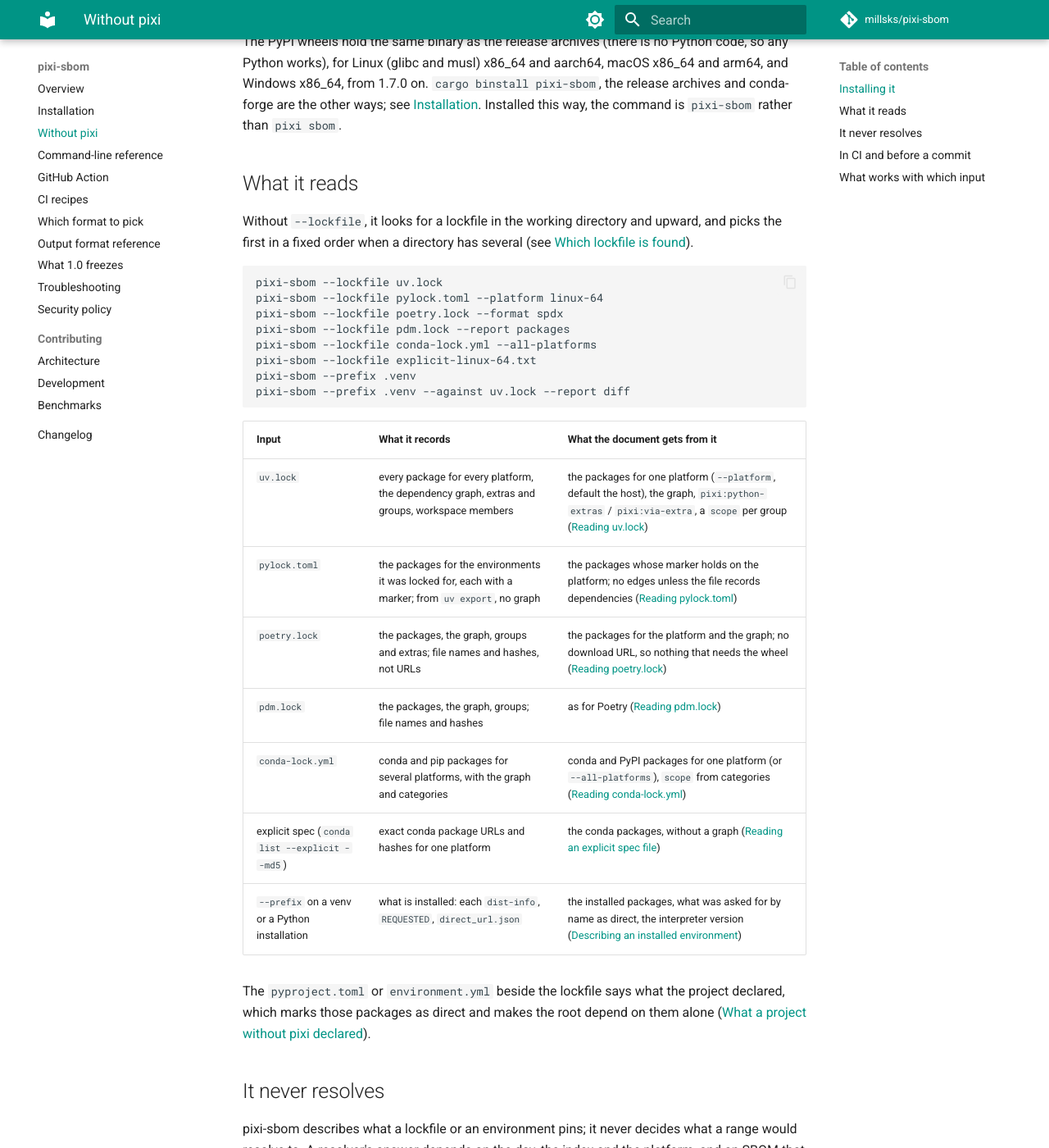
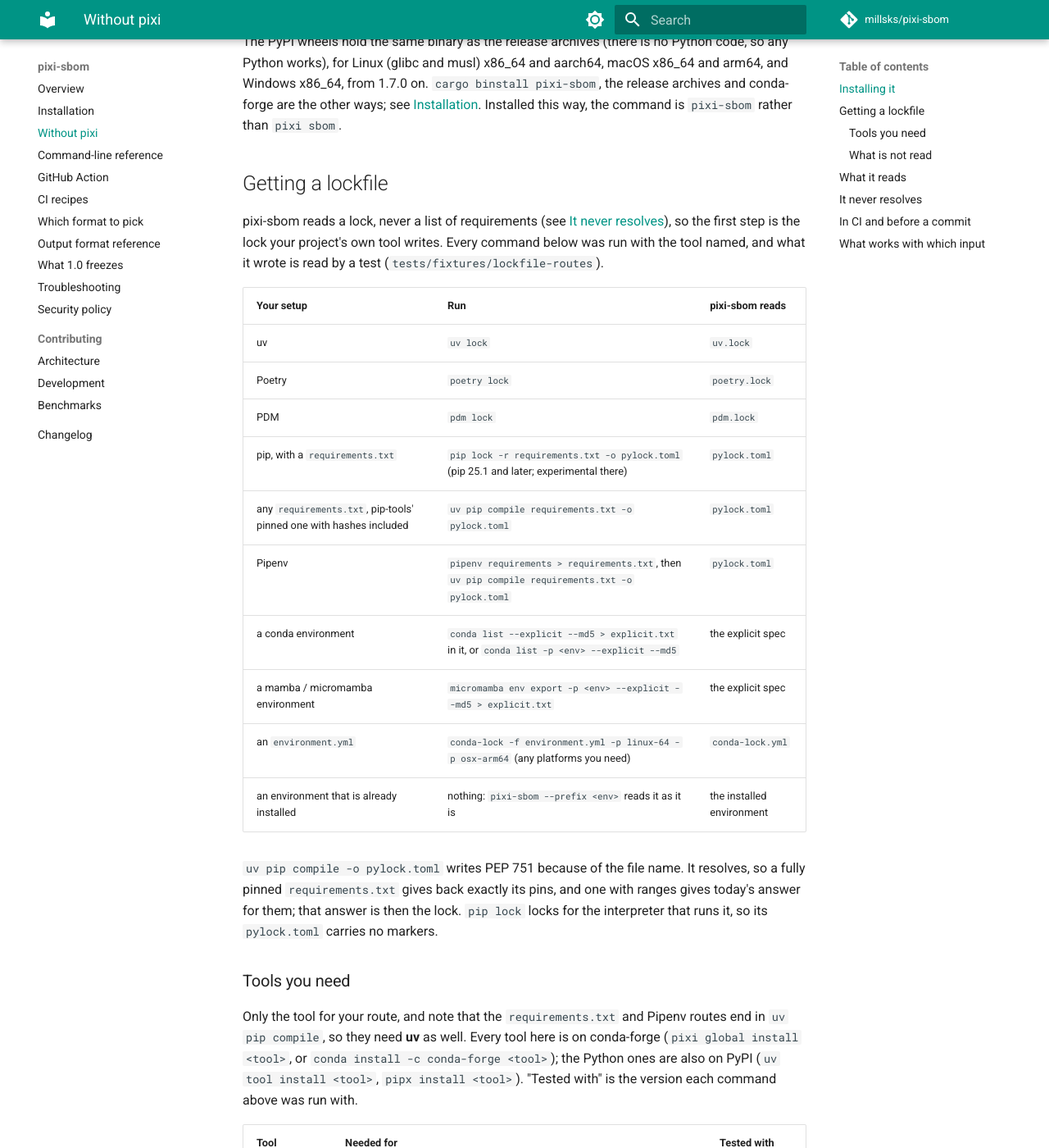
Before and after one commit to aesir-oss/pixi-sbom, an MkDocs documentation site: the page built from docs/without-pixi.md, in a window 1280 px wide and 1400 px high, scrolled down 429 px. Shown: the whole window at 82% size. Built offline with MkDocs 1.6.1 and Material for MkDocs 9.7.7, drawn with Linux system fonts in a browser that asks for light colours; comment, search, counter and statistics services are not loaded; the version menu is left out; some of the changed text lies outside the part shown.

Commit message:
docs: how to get a lockfile pixi-sbom reads, for every common setup (#390)
* docs: how to get a lockfile pixi-sbom reads, for every common setup

docs/without-pixi.md gains "Getting a lockfile": one table keyed by tool
(uv, Poetry, PDM, pip, any requirements.txt including pip-tools', Pipenv,
conda, mamba/micromamba, an environment.yml, an installed environment),
each with the command and the input it produces, and a second table for
what is not read (Pipfile.lock, Rye's requirements.lock, conda env export,
pip freeze) with its way in. The conda-lock reader section gains its
command.

Every command was run with the real tool; their outputs are fixtures in
tests/fixtures/lockfile-routes, and a test reads each one. pipenv and
pip-tools join the dev-only examples environment for that.

Closes #389

Co-Authored-By: Claude Opus 5.5 <noreply@anthropic.com>
Claude-Session: https://claude.ai/code/session_013iwejMi69Z1tNUQyY21SaJ

* docs: the tools each lockfile route needs, and the versions tested

"Getting a lockfile" gains a "Tools you need" table: each tool, what it is
needed for, where to get it (conda-forge for all, PyPI for the Python
ones) and the version the commands were run with. It says outright that
the requirements.txt, pip-tools and Pipenv routes need uv as well.
micromamba's explicit export was also run on 2.9.0, with the same
packages as 1.5.12.

Refs #389

Co-Authored-By: Claude Opus 5.5 <noreply@anthropic.com>
Claude-Session: https://claude.ai/code/session_013iwejMi69Z1tNUQyY21SaJ

---------

Co-authored-by: Claude Opus 5.5 <noreply@anthropic.com>

```diff
--- a/docs/without-pixi.md
+++ b/docs/without-pixi.md
@@ -16,6 +16,59 @@ The PyPI wheels hold the same binary as the release archives (there is no Python
 Linux (glibc and musl) x86_64 and aarch64, macOS x86_64 and arm64, and Windows x86_64, from 1.7.0 on. `cargo
 binstall pixi-sbom`, the release archives and conda-forge are the other ways; see [Installation](installation.md).
 Installed this way, the command is `pixi-sbom` rather than `pixi sbom`.
+
+## Getting a lockfile
+
+pixi-sbom reads a lock, never a list of requirements (see [It never resolves](#it-never-resolves)), so the first step
+is the lock your project's own tool writes. Every command below was run with the tool named, and what it wrote is read
+by a test (`tests/fixtures/lockfile-routes`).
+
+| Your setup | Run | pixi-sbom reads |
+|---|---|---|
+| uv | `uv lock` | `uv.lock` |
+| Poetry | `poetry lock` | `poetry.lock` |
+| PDM | `pdm lock` | `pdm.lock` |
+| pip, with a `requirements.txt` | `pip lock -r requirements.txt -o pylock.toml` (pip 25.1 and later; experimental there) | `pylock.toml` |
+| any `requirements.txt`, pip-tools' pinned one with hashes included | `uv pip compile requirements.txt -o pylock.toml` | `pylock.toml` |
+| Pipenv | `pipenv requirements > requirements.txt`, then `uv pip compile requirements.txt -o pylock.toml` | `pylock.toml` |
+| a conda environment | `conda list --explicit --md5 > explicit.txt` in it, or `conda list -p <env> --explicit --md5` | the explicit spec |
+| a mamba / micromamba environment | `micromamba env export -p <env> --explicit --md5 > explicit.txt` | the explicit spec |
+| an `environment.yml` | `conda-lock -f environment.yml -p linux-64 -p osx-arm64` (any platforms you need) | `conda-lock.yml` |
+| an environment that is already installed | nothing: `pixi-sbom --prefix <env>` reads it as it is | the installed environment |
+
+`uv pip compile -o pylock.toml` writes PEP 751 because of the file name. It resolves, so a fully pinned
+`requirements.txt` gives back exactly its pins, and one with ranges gives today's answer for them; that answer is
+then the lock. `pip lock` locks for the interpreter that runs it, so its `pylock.toml` carries no markers.
+
+### Tools you need
+
+Only the tool for your route, and note that the `requirements.txt` and Pipenv routes end in `uv pip compile`, so they
+need **uv** as well. Every tool here is on conda-forge (`pixi global install <tool>`, or `conda install -c conda-forge
+<tool>`); the Python ones are also on PyPI (`uv tool install <tool>`, `pipx install <tool>`). "Tested with" is the
+version each command above was run with.
+
+| Tool | Needed for | Tested with |
+|---|---|---|
+| [uv](https://docs.astral.sh/uv/) | `uv lock`; `uv pip compile` in the `requirements.txt`, pip-tools and Pipenv routes | 0.12.20 |
+| [Poetry](https://python-poetry.org/) | `poetry lock` | 2.0.1 |
+| [PDM](https://pdm-project.org/) | `pdm lock` | 2.26.9 |
+| [pip](https://pip.pypa.io/) | `pip lock`, which needs pip 25.1 or later (`python -m pip install -U pip`) | 26.2.1 |
+| [pip-tools](https://pip-tools.readthedocs.io/) | `pip-compile`, if that is how your `requirements.txt` is made | 7.6.1 |
+| [Pipenv](https://pipenv.pypa.io/) | `pipenv requirements` | 2026.8.0 |
+| [conda](https://docs.conda.io/) | `conda list --explicit --md5` (from [Miniforge](https://conda-forge.org/download/), or any conda install) | 26.9.1 |
+| [micromamba](https://mamba.readthedocs.io/) | `micromamba env export --explicit --md5` | 1.5.12 and 2.9.0 |
+| [conda-lock](https://conda.github.io/conda-lock/) | `conda-lock -f environment.yml` and `conda-lock render` | 4.0.0 |
+
+### What is not read
+
+Some files a tool writes are not read, and each has its way in:
+
+| Not read | Why | Way in |
+|---|---|---|
+| Pipenv's `Pipfile.lock` | Pipenv's own format | `pipenv requirements`, then the pip route above, or `--prefix` on the virtualenv Pipenv made |
+| Rye's `requirements.lock` | Rye's own format; Rye's maintainers point its users to uv | `uv lock` in the project, or `--prefix` on its `.venv` |
+| `conda env export` | versions without builds or URLs, so not a lock | `conda list --explicit --md5`, or `conda-lock` |
+| `pip freeze` | a list of installed versions, no hashes or sources | `--prefix` on the environment it came from, which reads the same packages with more |
 
 ## What it reads
 
--- a/pixi.toml
+++ b/pixi.toml
@@ -114,6 +114,8 @@ conda-lock = "*"
 # CONDA_OVERRIDE_OSX="" and micromamba 2 reads that as macOS version "", so every osx-arm64 Python
 # 3.13+ (which needs __osx >=11.0) becomes unsolvable.
 micromamba = "<2"
+pipenv = ">=2026.8.0,<2027"
+pip-tools = ">=7.6.1,<8"
 
 # `pip lock` locks for the interpreter running it, so the pylock examples it writes use 3.14.
 [feature.examples-pip.dependencies]
```
Also changed, not shown: docs/cli.md (+3 -0 lines), 11 other files.
